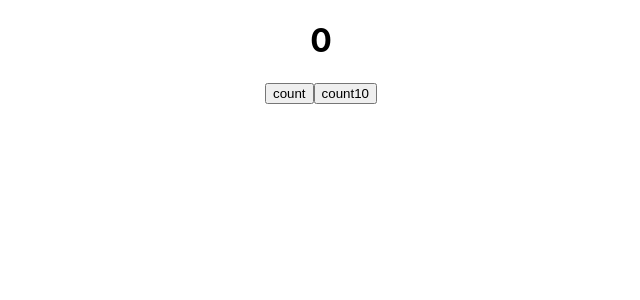
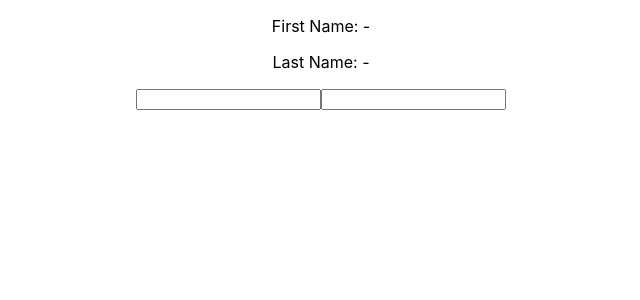
Before and after one commit to okutaku/react-hooks, a React (Create React App) app: page / in a window 1280 px wide. Shown: the top 300 px of the page, without its empty margins (319-959 px from the left). Built offline with nearby package versions, Linux system fonts and the light colour scheme.

Commit message:
stateのオブジェクトの使い方

```diff
--- a/src/App.js
+++ b/src/App.js
@@ -1,13 +1,15 @@
 import React from 'react';
 import './App.css';
-// import Counter from './components/Counter'
-import CounterHooks from './components/CounterHook'
+// import Counter from './components/Counter';
+// import CounterHooks from './components/CounterHook';
+import FormHook from './components/FormHook'
 
 function App() {
   return (
     <div className="App">
       {/* <Counter /> */}
-      <CounterHooks />
+      {/* <CounterHooks /> */}
+      <FormHook />
     </div>
   );
 }
--- /dev/null
+++ b/src/components/FormHook.js
@@ -0,0 +1,31 @@
+//オブジェクトの扱い方
+//オブジェクトの置換がされるため、スプレット構文を用いて、もとのオブジェクトを再度作成する
+
+import React, {useState} from 'react'
+
+function FormHook() {
+  const [name, setName] = useState({ firstName: '', lastName: '',})
+
+  return (
+    <div>
+      <div>
+        <p>First Name: - {name.firstName}</p>
+        <p>Last Name: - {name.lastName}</p>
+      </div>
+      <form>
+        <input
+        type="text"
+        value={name.firstName}
+        onChange={e => setName({...name, firstName: e.target.value})}
+        />
+        <input
+        type="text"
+        value={name.lastName}
+        onChange={e => setName({...name, lastName: e.target.value})}
+        />
+      </form>
+    </div>
+  )
+}
+
+export default FormHook
```
Also changed, not shown: 1 other file (tests, documents, lock files or other folders).
